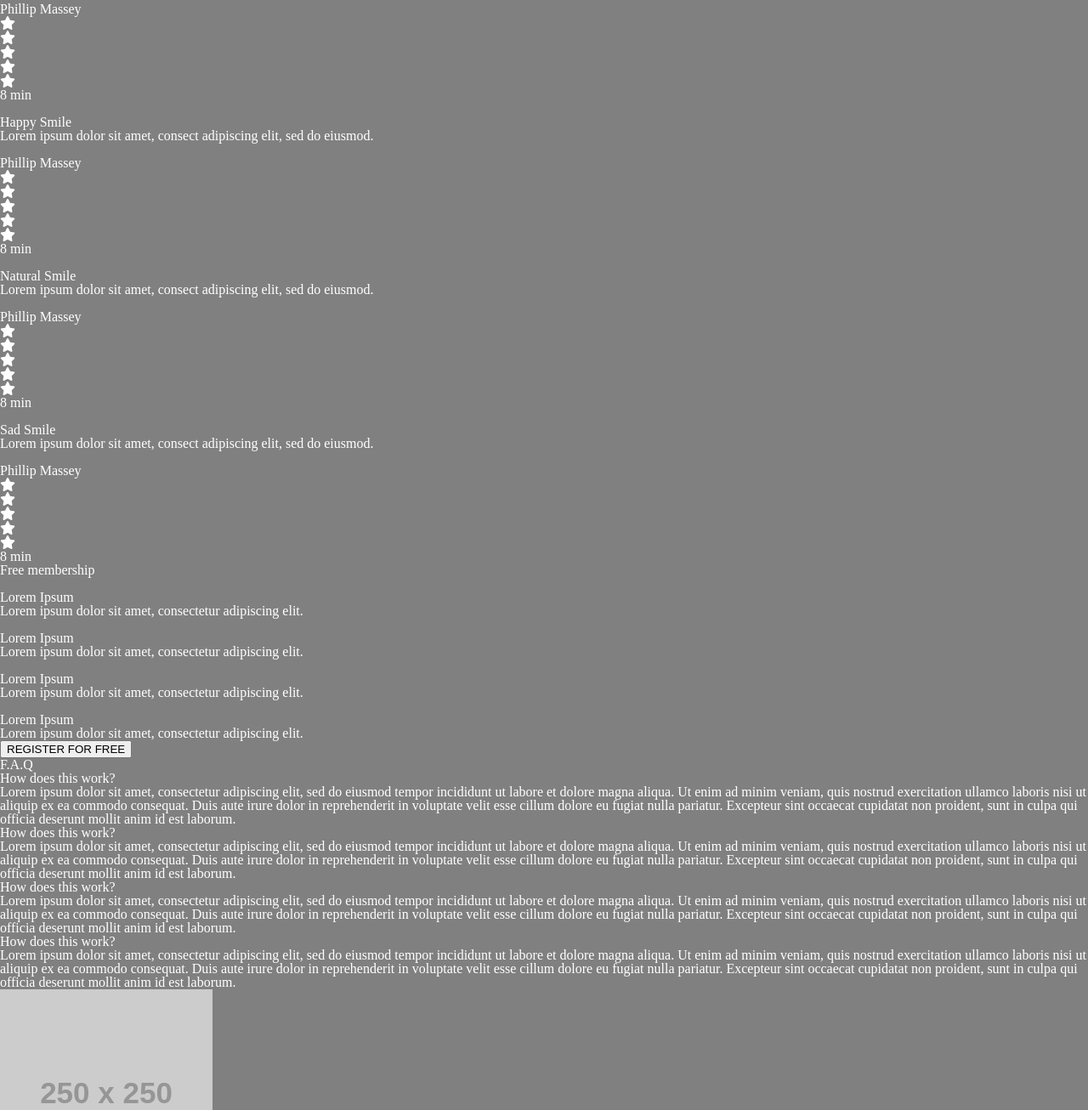
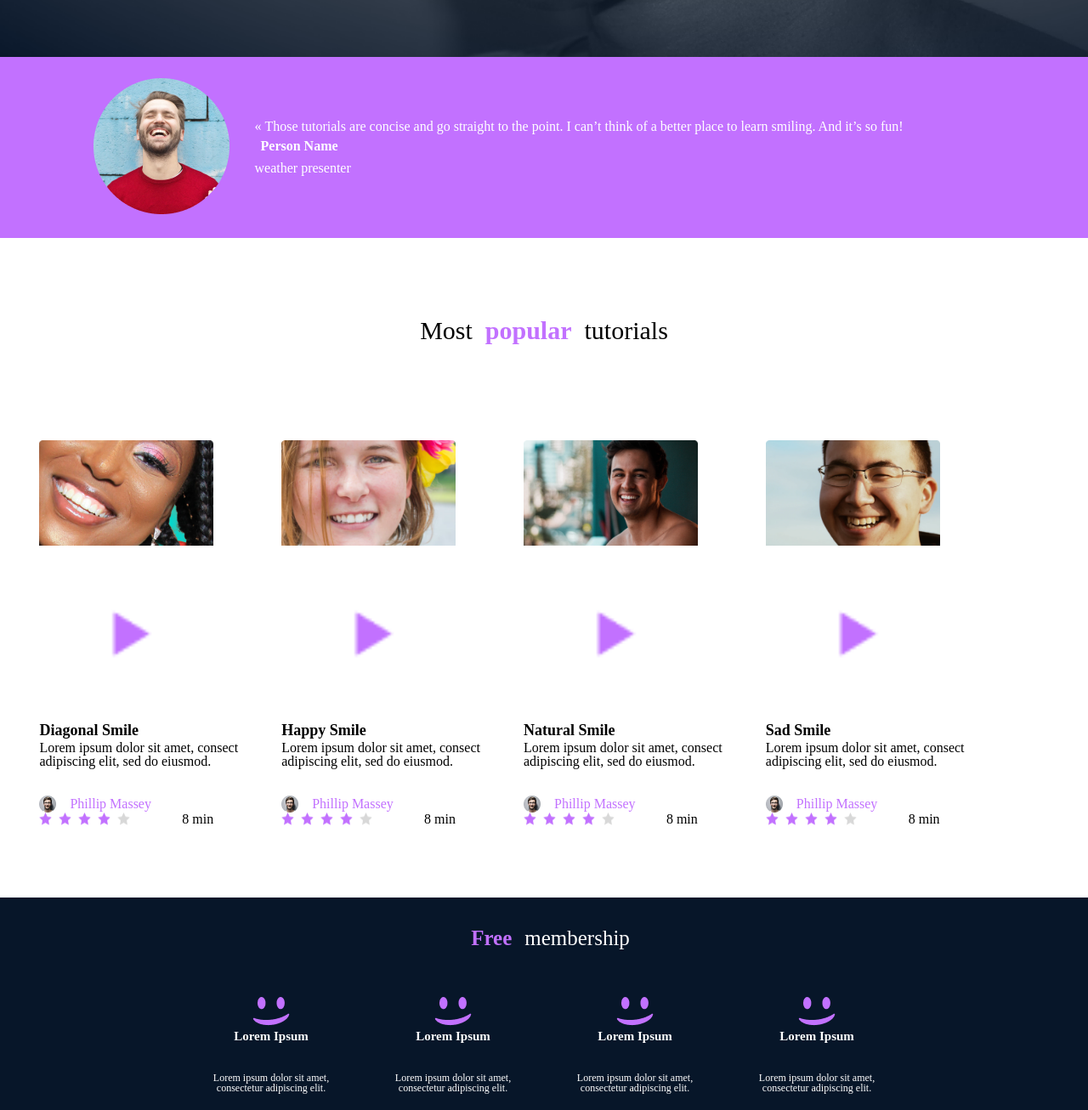
Before and after one commit to Ahmedg1024/alx_html_css, a plain HTML site: page css_advanced/index.html in a window 1280 px wide. Shown: the part 862-2168 px from the top of the page at 85% size. Drawn offline with Linux system fonts and the light colour scheme; placeholder pictures from the web are drawn by us.

Commit message:
add the full page except footer

```diff
--- a/css_advanced/index.html
+++ b/css_advanced/index.html
@@ -9,6 +9,7 @@
     <link rel="stylesheet" href="styles.css">
 </head>
 <body>
+    <div class="backgrnd_photo">
         <header>
             <nav>
                 <img src="Images/CSS Advanced/logo.png" alt="logo">
@@ -20,7 +21,7 @@
 
         </header>
         <main>
-        <section class="maingr">
+            <section>
                 <div class="web_title">
                     <h1>Get schooled</h1>
 
@@ -58,140 +59,134 @@
                     </div>
                 </div>
             </section>
-        <section>
+            <section class="quot">
                 <div>
-                <img src="./images/Bitmap.png" alt="image">
+                    <img src="Images/CSS Advanced/5.png" alt="image">
                 </div>
-            <div>
+                <div class="presenter">
                     <blockquote>« Those tutorials are concise and go straight to the point. I can’t think of a better place to learn smiling. And it’s so fun!</blockquote>
-                <h3>NAME</h3>
+                    <h3>Person Name</h3>
                     <P>weather presenter</P>
                 </div>
             </section>
+    </div>
         <section>
-            <h2>Most popular tutorials</h2>
-            <div>
-                <img src="./images/Bitmap (1).png" alt="">
+            <h2 id="popular">Most<span id="pop">popular</span>tutorials</h2>
+            <div class="Most">
+                <div class="vid">
+                    <img src="Images/CSS Advanced/9.png" alt="Diagonal Smile">
+                    <img src="Images/CSS Advanced/play.png" alt="play" class="play_icon">
                     <h3>Diagonal Smile</h3>
                     <p>Lorem ipsum dolor sit amet, consect adipiscing elit, sed do eiusmod.</p>
-                <div>
-                    <img src="./images/1 (3).png" alt="">
+                    <div class="Phillip">
+                        <img src="Images/CSS Advanced/1.png" alt="Phillip Massey">
                         <h4>Phillip Massey</h4>
                     </div>
-                <div>
-                    <div><i class="fa-solid fa-star"></i></div>
-                    <div><i class="fa-solid fa-star"></i></div>
-                    <div><i class="fa-solid fa-star"></i></div>
-                    <div><i class="fa-solid fa-star"></i></div>
-                    <div><i class="fa-solid fa-star"></i></div>
-                </div>
+                    <div class="rating">
+                        <img src="Images/CSS Advanced/rating.png" alt="rating">
                         <p>8 min</p>
                     </div>
-            <div>
-                <img src="./images/Bitmap (4).png" alt="">
+                </div>
+                <div class="vid">
+                    <img src="Images/CSS Advanced/7.png" alt="Happy Smile">
+                    <img src="Images/CSS Advanced/play.png" alt="play" class="play_icon">
                     <h3>Happy Smile</h3>
                     <p>Lorem ipsum dolor sit amet, consect adipiscing elit, sed do eiusmod.</p>
-                <div>
-                    <img src="./images/1 (3).png" alt="">
+                    <div class="Phillip">
+                        <img src="Images/CSS Advanced/1.png" alt="Phillip Massey">
                         <h4>Phillip Massey</h4>
                     </div>
-                <div>
-                    <div><i class="fa-solid fa-star"></i></div>
-                    <div><i class="fa-solid fa-star"></i></div>
-                    <div><i class="fa-solid fa-star"></i></div>
-                    <div><i class="fa-solid fa-star"></i></div>
-                    <div><i class="fa-solid fa-star"></i></div>
-                </div>
+                    <div class="rating">
+                        <img src="Images/CSS Advanced/rating.png" alt="rating">
                         <p>8 min</p>
                     </div>
-            <div>
-                <img src="./images/Bitmap (3).png" alt="">
+
+                </div>
+                <div class="vid">
+                    <img src="Images/CSS Advanced/8.png" alt="Natural Smile">
+                    <img src="Images/CSS Advanced/play.png" alt="play" class="play_icon">
                     <h3>Natural Smile</h3>
                     <p>Lorem ipsum dolor sit amet, consect adipiscing elit, sed do eiusmod.</p>
-                <div>
-                    <img src="./images/1 (3).png" alt="">
+                    <div class="Phillip">
+                        <img src="Images/CSS Advanced/1.png" alt="Phillip Massey">
                         <h4>Phillip Massey</h4>
                     </div>
-                <div>
-                    <div><i class="fa-solid fa-star"></i></div>
-                    <div><i class="fa-solid fa-star"></i></div>
-                    <div><i class="fa-solid fa-star"></i></div>
-                    <div><i class="fa-solid fa-star"></i></div>
-                    <div><i class="fa-solid fa-star"></i></div>
-                </div>
+                    <div class="rating">
+                        <img src="Images/CSS Advanced/rating.png" alt="rating">
                         <p>8 min</p>
                     </div>
-            <div>
-                <img src="./images/Bitmap (2).png" alt="">
+                </div>
+                <div class="vid">
+                    <img src="Images/CSS Advanced/6.png" alt="Sad Smile">
+                    <img src="Images/CSS Advanced/play.png" alt="play" class="play_icon">
                     <h3>Sad Smile</h3>
                     <p>Lorem ipsum dolor sit amet, consect adipiscing elit, sed do eiusmod.</p>
-                <div>
-                    <img src="./images/1 (3).png" alt="">
+                    <div class="Phillip">
+                        <img src="Images/CSS Advanced/1.png" alt="Phillip Massey">
                         <h4>Phillip Massey</h4>
                     </div>
-                <div>
-                    <div><i class="fa-solid fa-star"></i></div>
-                    <div><i class="fa-solid fa-star"></i></div>
-                    <div><i class="fa-solid fa-star"></i></div>
-                    <div><i class="fa-solid fa-star"></i></div>
-                    <div><i class="fa-solid fa-star"></i></div>
-                </div>
+                    <div class="rating">
+                        <img src="Images/CSS Advanced/rating.png" alt="rating">
                         <p>8 min</p>
                     </div>
+                </div>
+            </div>
         </section>
-        <section>
-            <h2>Free membership</h2>
-            <div>
-                <img src="./images/smile.svg" alt="">
+        <section class="membership">
+            <h2><span id="free">Free</span>membership</h2>
+            <div class="smiles_sec">
+                <div class="smile_ele">
+                    <img src="Images/CSS Advanced/smile.png" alt="smile">
                     <h3>Lorem Ipsum</h3>
                     <p>Lorem ipsum dolor sit amet, consectetur adipiscing elit.</p>
                 </div>
-            <div>
-                <img src="./images/smile.svg" alt="">
+                <div class="smile_ele">
+                    <img src="Images/CSS Advanced/smile.png" alt="smile">
                     <h3>Lorem Ipsum</h3>
                     <p>Lorem ipsum dolor sit amet, consectetur adipiscing elit.</p>
                 </div>
-            <div>
-                <img src="./images/smile.svg" alt="">
+                <div class="smile_ele">
+                    <img src="Images/CSS Advanced/smile.png" alt="smile">
                     <h3>Lorem Ipsum</h3>
                     <p>Lorem ipsum dolor sit amet, consectetur adipiscing elit.</p>
                 </div>
-            <div>
-                <img src="./images/smile.svg" alt="">
+                <div class="smile_ele">
+                    <img src="Images/CSS Advanced/smile.png" alt="smile">
                     <h3>Lorem Ipsum</h3>
                     <p>Lorem ipsum dolor sit amet, consectetur adipiscing elit.</p>
                 </div>
+            </div>
             <button>REGISTER FOR FREE</button>
         </section>
-        <section>
+        <section class="faq">
             <h2>F.A.Q</h2>
-            <div>
-                <div>
-                    <div>
+            <div class="ques">
+                <div class="part">
+                    <div class="How">
                         <h3>How does this work?</h3>
                     </div>
-                    <div>
+                    <div class="rest">
                         Lorem ipsum dolor sit amet, consectetur adipiscing elit, sed do eiusmod tempor incididunt ut labore et dolore magna aliqua. Ut enim ad minim veniam, quis nostrud exercitation ullamco laboris nisi ut aliquip ex ea commodo consequat. Duis aute irure dolor in reprehenderit in voluptate velit esse cillum dolore eu fugiat nulla pariatur. Excepteur sint occaecat cupidatat non proident, sunt in culpa qui officia deserunt mollit anim id est laborum.
                     </div>
 
-                    <div>
+                    <div class="How">
                         <h3>How does this work?</h3>
                     </div>
-                    <div>
+                    <div class="rest">
                         Lorem ipsum dolor sit amet, consectetur adipiscing elit, sed do eiusmod tempor incididunt ut labore et dolore magna aliqua. Ut enim ad minim veniam, quis nostrud exercitation ullamco laboris nisi ut aliquip ex ea commodo consequat. Duis aute irure dolor in reprehenderit in voluptate velit esse cillum dolore eu fugiat nulla pariatur. Excepteur sint occaecat cupidatat non proident, sunt in culpa qui officia deserunt mollit anim id est laborum.
                     </div>
                 </div>
-                <div>
-                    <div>
+                <div class="part">
+                    <div class="How">
                         <h3>How does this work?</h3>
                     </div>
-                    <div>
+                    <div class="rest">
                         Lorem ipsum dolor sit amet, consectetur adipiscing elit, sed do eiusmod tempor incididunt ut labore et dolore magna aliqua. Ut enim ad minim veniam, quis nostrud exercitation ullamco laboris nisi ut aliquip ex ea commodo consequat. Duis aute irure dolor in reprehenderit in voluptate velit esse cillum dolore eu fugiat nulla pariatur. Excepteur sint occaecat cupidatat non proident, sunt in culpa qui officia deserunt mollit anim id est laborum.
                     </div>
-                    <div>
+                    <div class="How">
                         <h3>How does this work?</h3>
                     </div>
-                    <div>
+                    <div class="rest">
                         Lorem ipsum dolor sit amet, consectetur adipiscing elit, sed do eiusmod tempor incididunt ut labore et dolore magna aliqua. Ut enim ad minim veniam, quis nostrud exercitation ullamco laboris nisi ut aliquip ex ea commodo consequat. Duis aute irure dolor in reprehenderit in voluptate velit esse cillum dolore eu fugiat nulla pariatur. Excepteur sint occaecat cupidatat non proident, sunt in culpa qui officia deserunt mollit anim id est laborum.
                     </div>
                 </div>
--- a/css_advanced/styles.css
+++ b/css_advanced/styles.css
@@ -1,12 +1,14 @@
 body {
-    background-color: #808080;
+
     font-family: 'Source Sans Pro';
     color: #fff;
 }
-.maingr{
-    background-image: url("Images\CSS Advanced\Object.png");
+
+.backgrnd_photo{
+    background-image: url("Images/CSS Advanced/Object.png");
     background-size: cover;
 }
+
 header nav {
     display: flex;
     flex-direction: row;
@@ -24,7 +26,7 @@ header nav img{
 header nav a {
     text-decoration: none;
     margin: 15px;
-    padding: 10px 5px ;
+    padding: 12px 5px ;
     align-items: center;
     font-weight: bold;
     font-size: 10px;
@@ -38,9 +40,10 @@ header nav a {
 
 }
 h1{
-    font-size: 50px;
+    font-size: 80px;
     font-weight: bold;
     padding-top: 5rem;
+    font-family: 'source sans pro';
 
 }
 .sub_title_1{
@@ -57,16 +60,18 @@ span{
 }
 #reg_1{
     width:fit-content;
-    padding: 8px 10px;
-    border-radius: 10px;
+    padding: 15px 20px;
+    border-radius: 25px;
     border: none;
     background-color: #C271FF;
+    margin-top: 3rem;
     margin-bottom: 5rem;
     color: #fff;
+    font-weight: bold;
 }
 .learn{
     text-align: center;
-    font-size: 22px;
+    font-size: 30px;
     margin-top: 5rem;
     margin-bottom: 5rem;
 }
@@ -76,18 +81,204 @@ span{
 }
 .pross{
     display: flex;
-    flex-direction: row;
-
+    flex-direction: block;
+    align-items: center;
+    justify-content: center;
 }
 .pross img{
     border-radius: 2350px;
 }
 .per{
-    width: 30%;
+    width: min-content;
     text-align: center;
     height: 1.5;
+    padding: 10px 35px;
     margin-bottom: 3rem;
+    margin: 60px;
 }
 .per h3{
+    font-weight: bolder;
+ }
+.quot{
+    display: flex;
+    flex-direction: row;
+    align-items: center;
+    justify-content: center;
+    background-color: #C271FF;
+}
+.quot img{
+    padding-right: 5px;
+    margin: 25px;
+}
+.quot h3{
     font-weight: bold;
- }
+    padding: 7px;
+    margin-bottom: 3px;
+
+}
+.presenter{
+    font-size: 16px;
+    width: 60%;
+    font-family: 'source sans pro';
+    width: 70%;
+}
+.Most{
+    display: flex;
+    flex-direction: row;
+    justify-content: center;
+    align-items: center;
+    width: 80%;
+    color: #000;
+    padding: 4rem;
+    text-align: center;
+}
+/* add play icon*/
+/*
+.play_icon{
+    position: absolute;
+    top: 50%;
+    left: 50%;
+    transform: translate(-50%,-50%);
+    height: auto;
+    width: 50px;
+}
+    */
+#popular{
+    text-align: center;
+    font-size: 30px;
+    color: #000;
+    padding: 30px 0;
+    margin-top: 4rem;
+    }
+#pop{
+    font-weight: bold;
+    color: #C271FF;
+}
+.vid{
+    display: flex;
+    flex-direction: column;
+    text-align: left;
+    width: 20%;
+    padding: 10px;
+    margin: 10px 30px;
+    justify-items: center;
+
+
+}
+.stars{
+    display: flex;
+    flex-direction: row;
+    padding: 5px 2px;
+    color: #fff;
+}
+.Phillip{
+    display: flex;
+    flex-direction: row;
+    align-items: center;
+    color: #C271FF;
+    margin: 2rem 0.5rem 0 0;
+}
+.Phillip img{
+    height: 20px;
+    margin-right: 1rem;
+
+}
+.vid h3{
+    font-weight: bolder;
+    font-size: 18px;
+    padding: 4px 0px;
+}
+.vid p {
+    text-wrap: wrap;
+    width: 18rem;
+}
+.rating{
+    display: flex;
+}
+.rating p{
+    text-align: end;
+}
+/*add FAQ section*/
+.membership{
+    background-color: #071629;
+    justify-content: center;
+    text-align: center;
+
+}
+.membership h2{
+    font-size: 25px;
+    padding-top: 35px;
+    padding-bottom: 25px;
+}
+#free{
+    font-weight: bold;
+    color: #C271FF;
+}
+.smiles_sec{
+    display: flex;
+    position: relative;
+    text-align: center;
+    vertical-align: top;
+    justify-content: center;
+
+}
+.smile_ele{
+    width: 150px;
+    content: block;
+    padding: 12px;
+    margin: 20px;
+
+}
+.smile_ele h3{
+    font-weight: bold;
+    padding-bottom: 30px;
+    font-size: 15px;
+}
+.smile_ele p{
+    padding: 5px;
+    font-size: 12px;
+}
+.smiles_sec~ button{
+    font-size: 11px;
+    font-weight: bold;
+    color: #fff;
+    padding: 15px;
+    border: none;
+    border-radius: 50px;
+    background-color: #C271FF;
+    margin: 50px 0;
+}
+/*FAQ_section*/
+.faq{
+    color: #071629;
+
+}
+.faq >h2{
+    text-align: center;
+    font-size: 50px;
+}
+.ques{
+    display: flex;
+    text-align: left;
+    align-content: space-between;
+    margin-right: 15%;
+    margin-left: 15%;
+    justify-items: center;
+}
+.part{
+    text-align: left;
+    margin-left: 75px;
+    margin-right: 75px;
+
+}
+
+.How{
+    font-weight: bold;
+    margin: 30px 30px 30px 0;
+    font-size: 16px;
+}
+.rest{
+    font-size: 14px;
+    margin-bottom: 30px;
+    padding-right: 30px;
+}
```
Lines whose indentation alone changed are shown as unchanged.
